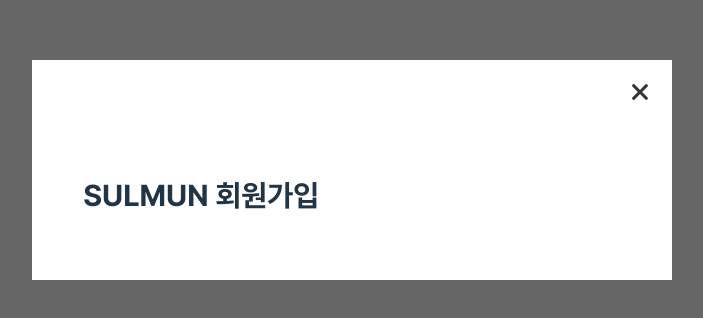
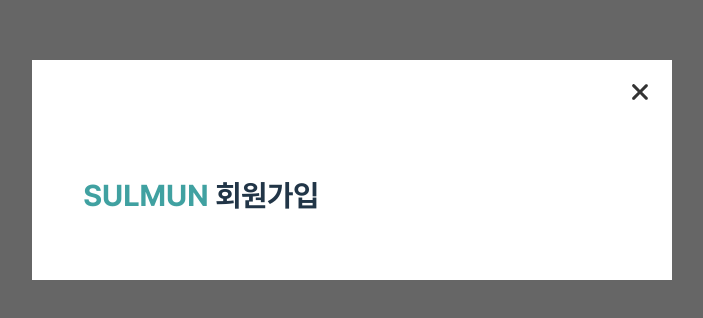
Before and after one commit to jihun-web-study/sulmun, a React (Vite) app: page /auth in a window 1280 px wide. Shown: the part 230-548 px from the top of the page, without its empty margins (288-991 px from the left). Built offline with nearby package versions, Linux system fonts and the light colour scheme.

Commit message:
design: AuthLayout의 로고에 메인 컬러 적용

```diff
--- a/src/components/auth/common/AuthLayout.tsx
+++ b/src/components/auth/common/AuthLayout.tsx
@@ -12,7 +12,8 @@ const AuthLayout = () => {
         {lastPathName === "signup" && <BackToLogin />}
         <XButton />
         <div className="pt-10 mb-4 proj-color font-bold text-3xl">
-          SULMUN {lastPathName === "signin" ? "로그인" : "회원가입"}
+          <span className="text-proj-color">SULMUN</span>{" "}
+          {lastPathName === "signin" ? "로그인" : "회원가입"}
         </div>
 
         {/* 각 페이지 */}
```
